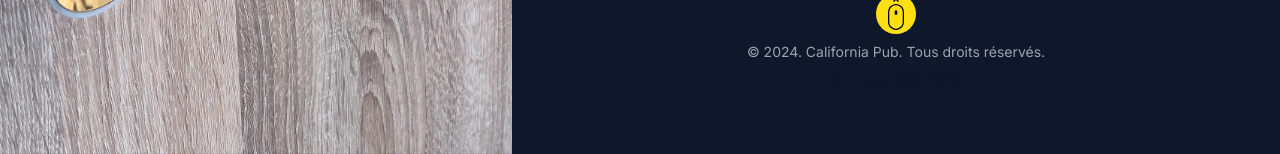
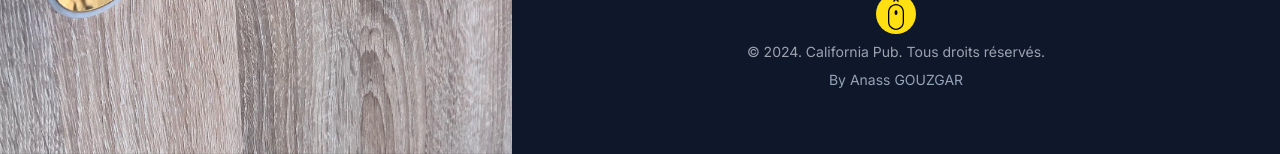
Before and after one commit to Anass-gouzgar/california-pub, a Next.js app: page / in a window 1280 px wide. Shown: the part 5972-6126 px from the top of the page. Built offline with nearby package versions, Linux system fonts and the light colour scheme.

Commit message:
edited the author section

```diff
--- a/modules/home_page/Footer/index.jsx
+++ b/modules/home_page/Footer/index.jsx
@@ -186,7 +186,7 @@ const Footer = () => {
             <p className="mt-8 text-sm sm:mt-0 text-gray-400">
               &copy; {currentYear}. California Pub. Tous droits réservés.
             </p>
-            <p className="mt-8 text-sm sm:mt-0 text-slate-900 hover:text-gray-400h">
+            <p className="mt-8 text-sm sm:mt-0 text-slate-400 hover:text-mainYellowColor">
               By{" "}
               <Link
                 href="https://www.linkedin.com/in/anassgouzgar"
```
